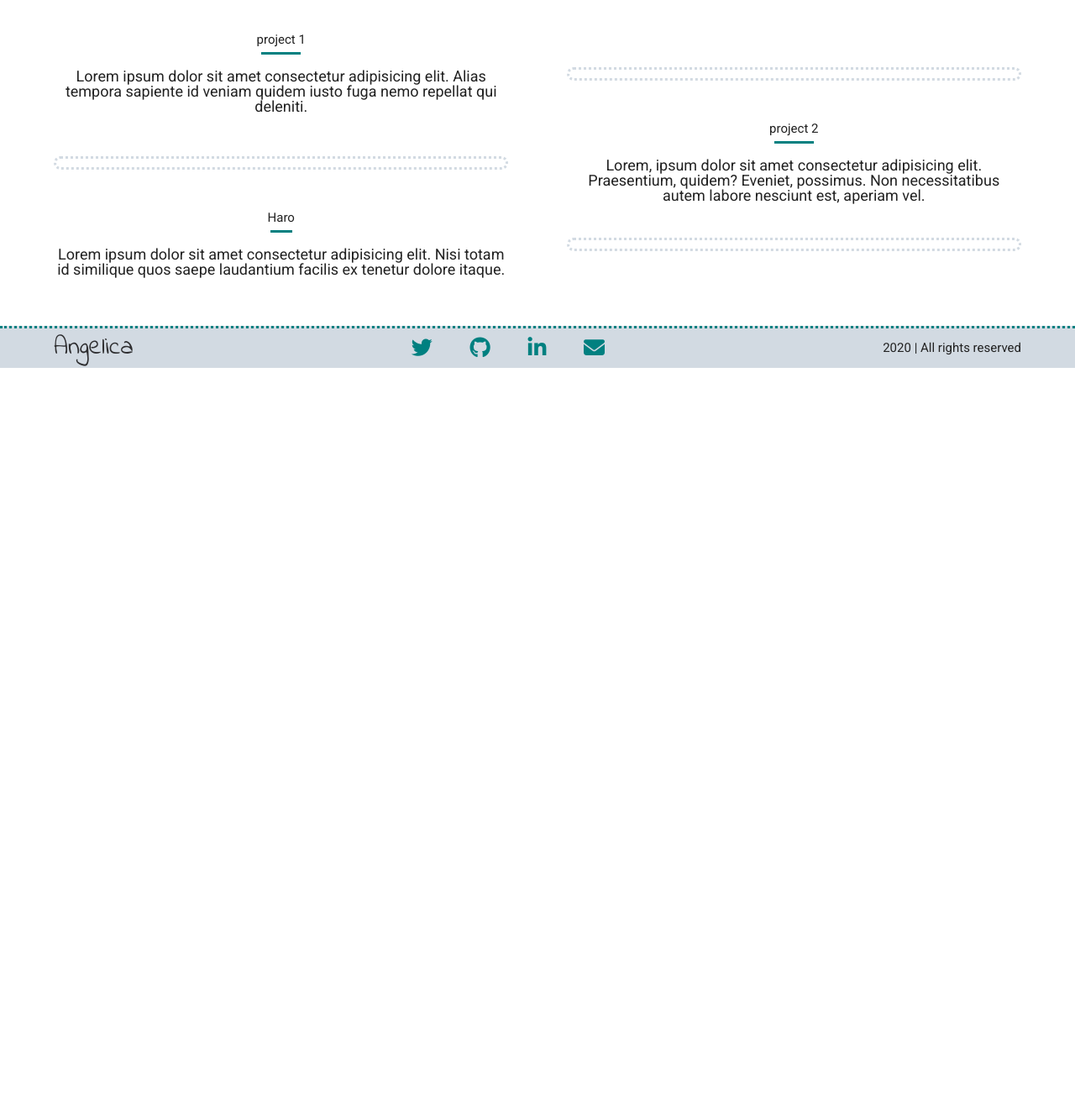
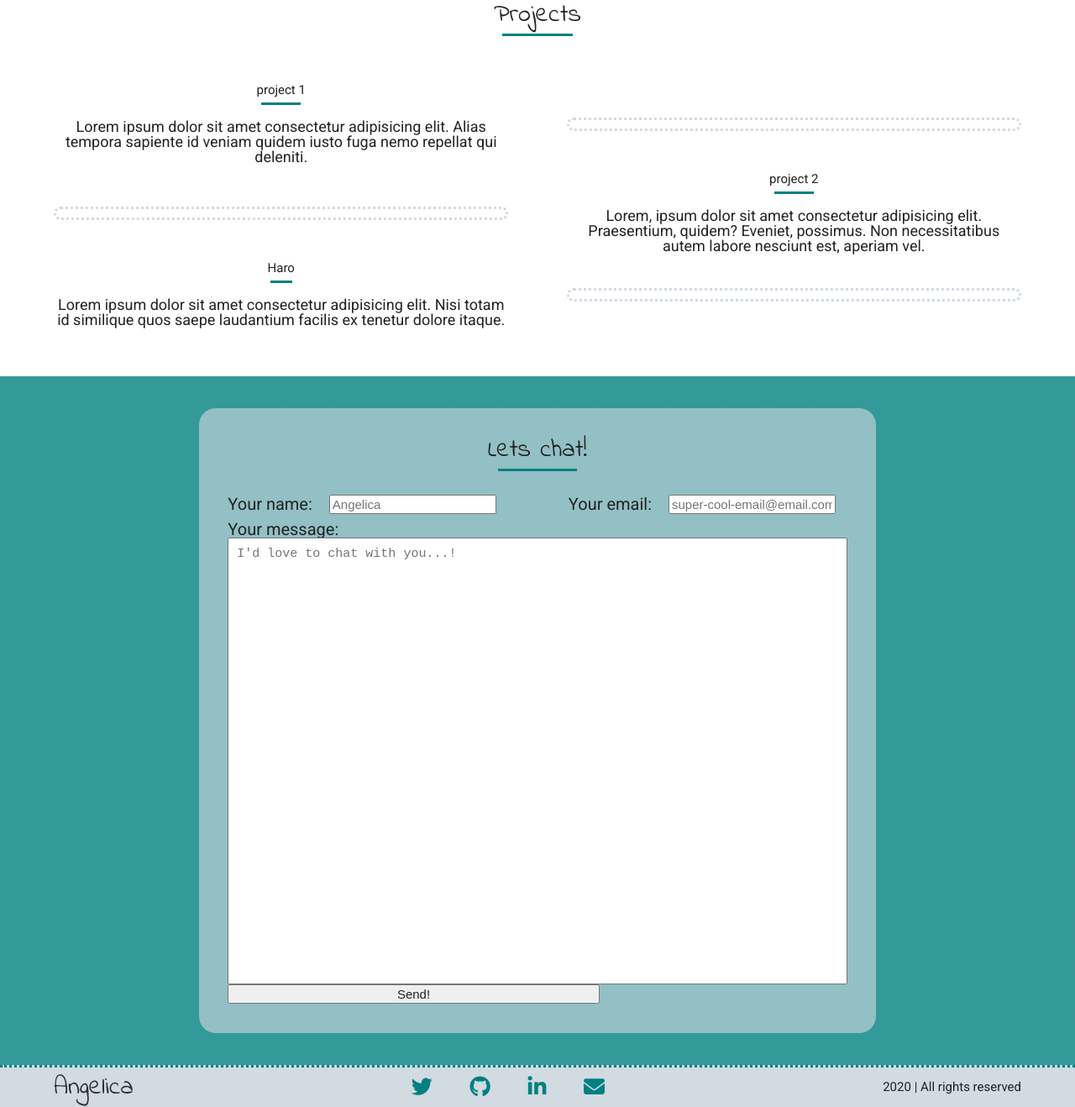
Before and after one commit to JellyB1/portfolio, a plain HTML site: page index.html in a window 1280 px wide. Shown: the part 2102-3420 px from the top of the page at 84% size. Before the commit the page ends 2540 px from the top, so only its background shows below. Drawn offline with Linux system fonts and the light colour scheme.

Commit message:
working on that form, yo

```diff
--- a/index.html
+++ b/index.html
@@ -225,7 +225,29 @@
 			</div>
 
 		</section>
-		<section id="contact" class="wrapper">
+		<section id="contact">
+			<div class="wrapper">
+				<form action="https://formspree.io/mayppdga" method="POST">
+					<h2>Lets chat!</h2>
+
+					<div class="formRow">
+						<div class="formField">
+							<label for="name">Your name: </label>
+							<input type="text" name="name" placeholder="Angelica" required>
+						</div>
+
+						<div class="formField">
+							<label for="_replyto">Your email: </label>
+							<input type="email" name="_replyto" placeholder="super-cool-email@email.com" required>
+						</div>
+					</div>
+
+					<label for="message">Your message: </label>
+					<textarea name="message" id="message" rows="30" cols="30" rows="10" placeholder="I'd love to chat with you...!" required></textarea>
+
+					<input type="submit" value="Send!">
+				</form>
+			</div>
 
 		</section>
 	</main>
--- /dev/null
+++ b/styles/scss/partials/_contact.scss
@@ -0,0 +1,50 @@
+#contact {
+	background: linear-gradient(rgba(0,128,128,0.8)), url("./assets/coffeeAndCode") no-repeat fixed center;
+	background-size: cover;
+	padding-top: 3%;
+	padding-bottom: 3%;
+}
+
+form {
+	display: flex;
+	flex-flow: column wrap;
+	width: 70%;
+	margin: auto;
+	background-color: $secondaryAccentOpacity;
+	padding: 3%;
+	border-radius: 20px;
+
+	h2 {
+		margin-bottom: 4%;
+	}
+}
+
+.formRow {
+	display: flex;
+	flex-direction: row wrap;
+	align-items: center;
+	justify-content: space-between;
+}
+.formField {
+	width: 45%;
+	display: flex;
+	flex-direction: row wrap;
+	// justify-content: space-between;
+	align-items: center;
+}
+input {
+	width: 60%;
+}
+label {
+	@include fontSize(20);
+	margin-right: 20px;
+}
+textarea {
+	resize: none;
+	padding: 10px;
+}
+
+input,
+textarea {
+	@include fontSize(15);
+}
--- a/styles/scss/partials/_skills.scss
+++ b/styles/scss/partials/_skills.scss
@@ -10,12 +10,6 @@
 		justify-content: center;
 		flex-flow: column wrap;
 	}
-
-	// h2 {
-	// 	text-align: center;
-	// 	display: inline-block;
-	// 	margin: auto;
-	// }
 }
 
 .skillsContainer {
@@ -23,13 +17,13 @@
 	flex-flow: row wrap;
 	align-items: center;
 	justify-content: center;
-	width: 70%;
+	width: 60%;
 	margin: 5% auto 0px;
 }
 
 .skill {
 	width: 75px;
-	margin: 10px;
+	margin: 20px;
 
 	p {
 		@include fontSize(12);
--- a/styles/scss/partials/_variablesMixins.scss
+++ b/styles/scss/partials/_variablesMixins.scss
@@ -6,7 +6,7 @@ $secondaryFont: #eee;
 // $secondaryColor: ;
 $accentColor: #008080;
 $secondaryAccentColor: rgb(210, 218, 226);
-$secondaryAccentOpacity: rgba(210, 218, 226, 0.95);
+$secondaryAccentOpacity: rgba(210, 218, 226, 0.6);
 // Mixins
 @mixin fontSize($sizeValue){
 	font-size: $sizeValue * 1px;
--- a/styles/scss/styles.scss
+++ b/styles/scss/styles.scss
@@ -7,4 +7,5 @@
 @import "./partials/about";
 @import "./partials/skills";
 @import "./partials/projects";
+@import "./partials/contact";
 @import "./partials/footer";
```
Also changed, not shown: styles/styles.css.
